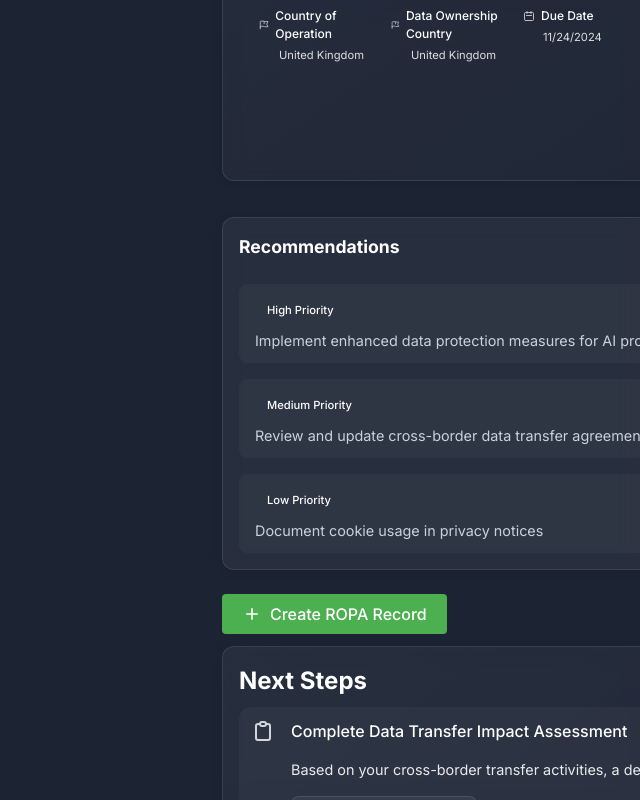
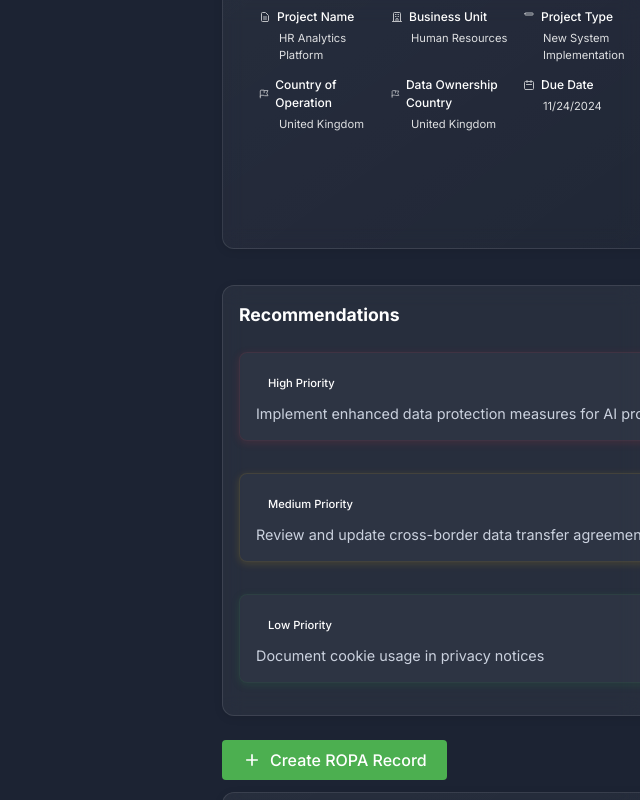
Before and after one commit to aigapriv/privacy-hub-demo, a React (Vite) app: page /auto-assessment in a window 1280 px wide. Shown: the whole page, without its empty margins (640-1280 px from the left). Built offline with nearby package versions, Linux system fonts and the light colour scheme.

Commit message:
feat: final version for testing

```diff
--- a/src/pages/AutoAssessment.jsx
+++ b/src/pages/AutoAssessment.jsx
@@ -86,13 +86,29 @@ const AutoAssessment = () => {
 
   return (
     <div className="page-container">
-      <div className="content-wrapper">
-        <div className="page-header">
+      <div className="content-wrapper" style={{ marginTop: '120px' }}>
+        <div className="page-header" style={{
+          marginBottom: '28px',
+          paddingTop: '64px'
+        }}>
           <h1>Auto-Assessment</h1>
-          <div className="sub-heading">
-            <p>Automated Privacy Impact Assessment</p>
-            <span className="definition">
-              AI-powered privacy risk analysis and recommendations
+          <div className="sub-heading" style={{
+            textAlign: 'right',
+            marginLeft: 'auto',  /* Pushes content to the right */
+            maxWidth: '60%'      /* Limits width for better readability */
+          }}>
+            <p style={{
+              margin: '0',
+              fontSize: '16px',
+              fontWeight: '500',
+              color: '#5cc5ae'
+            }}>AI-Powered Risk Analysis</p>
+            <span className="definition" style={{
+              display: 'block',
+              fontSize: '14px',
+              color: '#FFFFFF'
+            }}>
+              Automated assessment of privacy risks and compliance requirements based on your project details.
             </span>
           </div>
         </div>
@@ -226,19 +242,37 @@ const AutoAssessment = () => {
           <div className="assessment-card recommendations-card">
             <h2>Recommendations</h2>
             <div className="recommendations-list">
-              <div className="recommendation">
+              <div className="recommendation" style={{
+                boxShadow: '0 2px 8px rgba(220, 53, 69, 0.15)',
+                border: '1px solid rgba(220, 53, 69, 0.1)',
+                borderRadius: '8px',
+                padding: '16px',
+                marginBottom: '16px'
+              }}>
                 <div className="recommendation-header">
                   <span className="priority high">High Priority</span>
                 </div>
                 <p>Implement enhanced data protection measures for AI processing activities</p>
               </div>
-              <div className="recommendation">
+              <div className="recommendation" style={{
+                boxShadow: '0 2px 8px rgba(255, 193, 7, 0.15)',
+                border: '1px solid rgba(255, 193, 7, 0.1)',
+                borderRadius: '8px',
+                padding: '16px',
+                marginBottom: '16px'
+              }}>
                 <div className="recommendation-header">
                   <span className="priority medium">Medium Priority</span>
                 </div>
                 <p>Review and update cross-border data transfer agreements</p>
               </div>
-              <div className="recommendation">
+              <div className="recommendation" style={{
+                boxShadow: '0 2px 8px rgba(40, 167, 69, 0.15)',
+                border: '1px solid rgba(40, 167, 69, 0.1)',
+                borderRadius: '8px',
+                padding: '16px',
+                marginBottom: '16px'
+              }}>
                 <div className="recommendation-header">
                   <span className="priority low">Low Priority</span>
                 </div>
```
